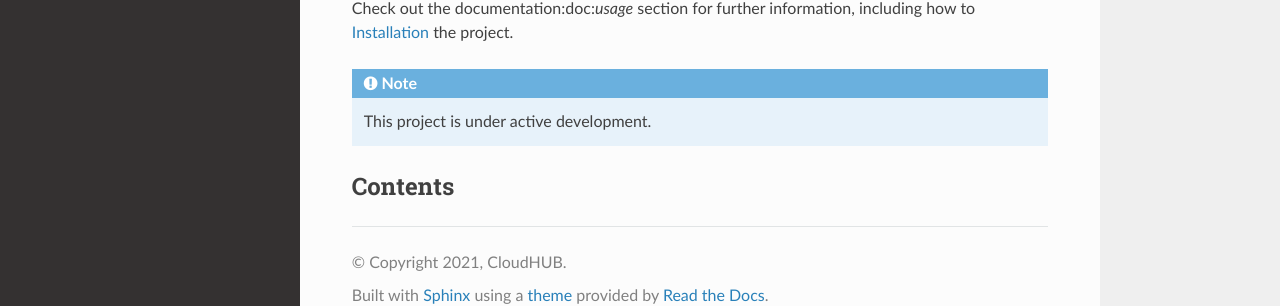
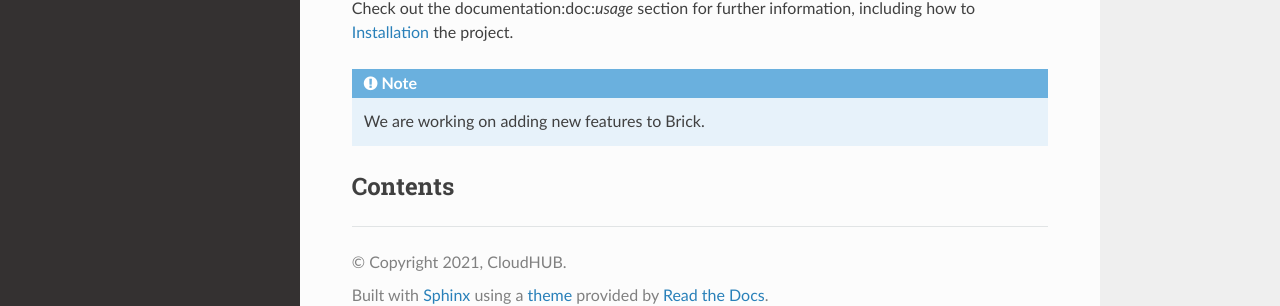
Before and after one commit to brickcloud/brick-manual, a Sphinx documentation site: the page built from brick/docs/source/index.rst, in a window 1280 px wide and 900 px high, scrolled down 1981 px. Shown: the part 568-874 px from the top of the window. Built offline with Sphinx 7.4.7 and the Read the Docs theme 2.0.0, drawn with Linux system fonts in a browser that asks for light colours; pages that are not in the unit, such as notebooks, are missing from menus.

Commit message:
Update index.rst

```diff
--- a/brick/docs/source/index.rst
+++ b/brick/docs/source/index.rst
@@ -298,7 +298,7 @@ how to :ref:`installation` the project.
 
 .. note::
 
-   This project is under active development.
+   We are working on adding new features to Brick.
 
 
 
```
